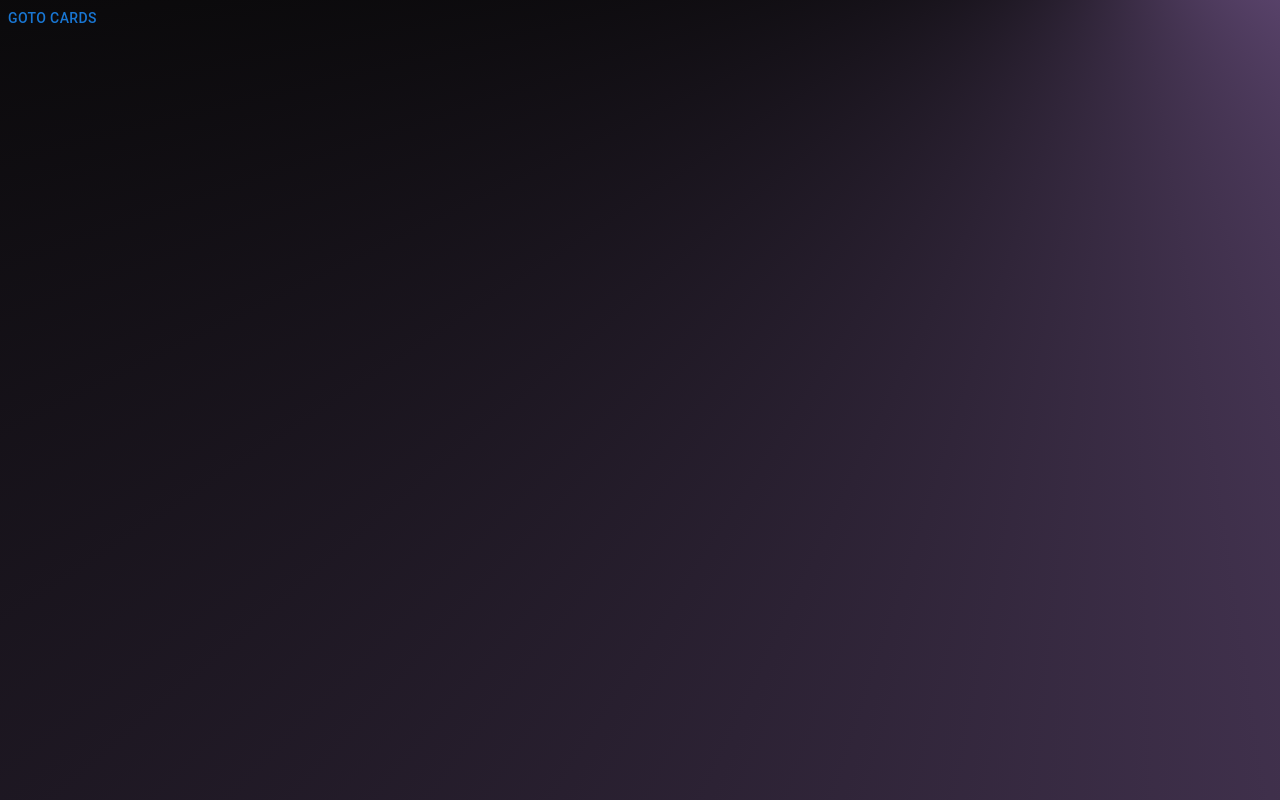
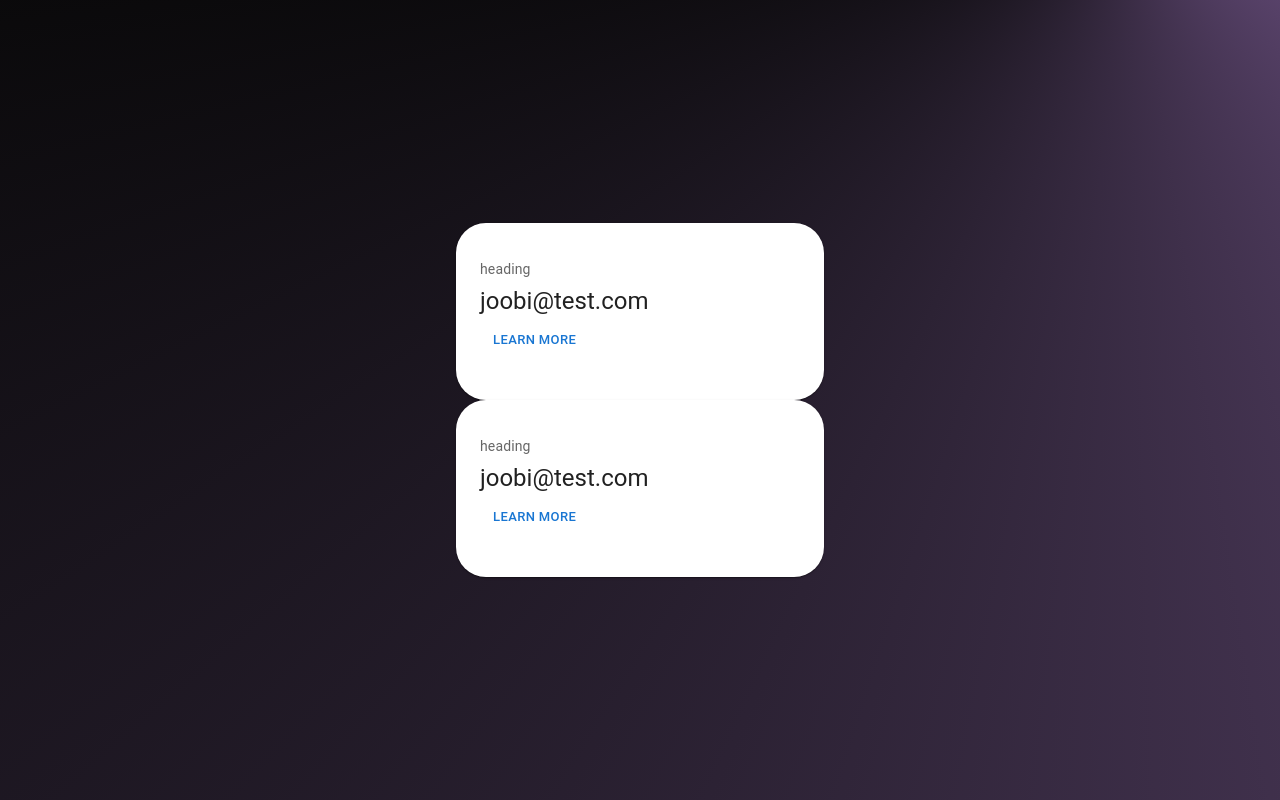
Before and after one commit to keycode-kv/curater-ui, a React (Create React App) app: page / in a window 1280 px wide. Built offline with nearby package versions, Linux system fonts and the light colour scheme.

Commit message:
changes   - swipable cards   - empty card stack splash

```diff
--- /dev/null
+++ b/jsconfig.json
@@ -0,0 +1,6 @@
+{
+  "compilerOptions": {
+    "baseUrl": "src"
+  },
+  "include": ["src"]
+}
--- a/package.json
+++ b/package.json
@@ -8,8 +8,11 @@
     "@mui/icons-material": "^5.14.9",
     "@mui/material": "^5.14.9",
     "@mui/styles": "^5.14.9",
+    "@use-gesture/react": "^10.2.27",
     "ahooks": "^3.7.8",
     "axios": "^1.5.0",
+    "i": "^0.3.7",
+    "npm": "^10.1.0",
     "qs": "^6.11.2",
     "react": "^17.0.2",
     "react-dom": "^17.0.2",
@@ -17,6 +20,7 @@
     "react-router": "^6.16.0",
     "react-router-dom": "^6.16.0",
     "react-scripts": "5.0.1",
+    "react-spring": "^9.7.2",
     "web-vitals": "^2.1.4",
     "zustand": "^4.4.1"
   },
--- a/src/App.js
+++ b/src/App.js
@@ -2,7 +2,7 @@ import { ErrorBoundary } from 'react-error-boundary';
 import { Route, Routes } from 'react-router-dom';
 
 import Card from './pages/card';
-import Home from './pages/home';
+import Home from './pages/home-2';
 import Login from './pages/login';
 
 import './App.css';
--- /dev/null
+++ b/src/pages/home-2/components/article-card/index.jsx
@@ -0,0 +1,81 @@
+import React from 'react';
+
+import { useGesture } from '@use-gesture/react'
+import { useSpring, animated } from 'react-spring';
+
+
+import Card from '@mui/material/Card';
+import CardActions from '@mui/material/CardActions';
+import CardContent from '@mui/material/CardContent';
+import Button from '@mui/material/Button';
+import Typography from '@mui/material/Typography';
+
+export default function ArticleCard({
+  card,
+  onSwipeRight,
+  onSwipeLeft
+}) {
+  const [{ x, y, opacity }, api] = useSpring(() => ({ x: 0, y: 0, opacity: 1 }))
+
+  const bind = useGesture({
+    onDrag: ({ down, movement: [mx, my] }) => {
+      api.start({
+        x: down ? mx : 0,
+        y: down ? my : 0,
+        opacity: mx > 300 ? 1 : 0.5
+      })
+    },
+    onDragEnd: ({
+      movement: [mx, my]
+    }) => {
+      console.log({mx})
+      if (mx && Math.abs(mx)>300) {
+        if (mx > 0) {
+          onSwipeRight()
+        } else {
+          onSwipeLeft()
+        }
+      } else if (mx || my) {
+        api.start({
+          x: 0,
+          y: 0,
+          opacity: 1,
+        })
+      } else {
+        console.log("onClick here...")
+      }
+    }
+  })
+
+  return (
+    <animated.div
+      {...bind()}
+      style={{
+        x,
+        y,
+        opacity
+      }}
+    >
+      <Card
+        sx={{
+          minWidth: 320,
+          px: '24px',
+          py: '36px',
+          borderRadius: '30px',
+          touchAction: 'none',
+        }}>
+        <CardContent sx={{ padding: 0 }}>
+          <Typography sx={{ fontSize: 14 }} color="text.secondary" gutterBottom>
+            {card?.title}
+          </Typography>
+          <Typography variant="h5" component="div">
+            {card?.source_email}
+          </Typography>
+        </CardContent>
+        <CardActions>
+          <Button size="small">Learn More</Button>
+        </CardActions>
+      </Card>
+    </animated.div>
+  );
+}
--- /dev/null
+++ b/src/pages/home-2/components/card-stack/index.jsx
@@ -0,0 +1,39 @@
+import React from 'react';
+
+import { useCardsStore } from 'stores/cards';
+
+import ArticleCard from '../article-card';
+
+export default function CardStack({ cards }) {
+  const removeCard = useCardsStore((state) => state.removeCard);
+
+
+  const swiped = (cardId) => {
+    removeCard(cardId)
+  }
+
+  const handleSwipeLeft = (cardId) => {
+    // TODO: ADD swipe left action
+    console.log('Swipped left');
+    swiped(cardId);
+  }
+
+  const handleSwipeRight = (cardId) => {
+    // TODO: ADD swipe right action
+    console.log('Swipped right');
+    swiped(cardId);
+  }
+
+  return (
+    <>
+     {cards?.map((card) =>
+        <ArticleCard
+          key={card.id}
+          card={card}
+          onSwipeLeft={() => handleSwipeLeft(card.id)}
+          onSwipeRight={() => handleSwipeRight(card.id)}
+        />
+     )}
+    </>
+  )
+};
--- /dev/null
+++ b/src/pages/home-2/components/empty-stack/index.jsx
@@ -0,0 +1,49 @@
+import React from 'react';
+
+import { Box } from "@mui/material";
+import { makeStyles } from '@mui/styles';
+
+import {ReactComponent as  EmptyListSplash} from '../../assets/empty-list-splash.svg';
+
+const useStyles = makeStyles({
+    imageContainer: {
+     maxWidth: '100%'
+    },
+    emptyText: {
+      color: '#F0F0F0',
+      fontSize: '28px',
+      fontStyle: 'italic',
+      fontWeight: 300,
+      textAlign: 'center'
+    },
+    setupMailAction: {
+      fontWeight: 400,
+      textDecorationLine: 'underline'
+    },
+
+  });
+
+export default function EmptyStack() {
+  const classes = useStyles();
+  const handleNavigateToSetupMail = () => {
+    console.log("handle navigation here")
+  };
+  return (
+    <Box
+      sx={{
+        display: 'flex',
+        flexDirection: 'column',
+        alignItems: 'center',
+        justifyContent: 'center'
+      }}
+    >
+      <EmptyListSplash className={classes.imageContainer} />
+      <div className={classes.emptyText}>
+        Looks unusually quiet here, have you&nbsp;
+        <span role='button' onClick={handleNavigateToSetupMail} className={classes?.setupMailAction}>
+          set up mail forwarding?
+        </span>
+      </div>
+    </Box>
+  );
+};
--- /dev/null
+++ b/src/pages/home-2/index.jsx
@@ -0,0 +1,31 @@
+import React from "react";
+import { Box } from "@mui/material";
+
+import CardStack from "./components/card-stack";
+import EmptyStack from "./components/empty-stack";
+
+import { useCardsStore } from "stores/cards";
+
+const Home = () => {
+  const cards = useCardsStore((state) => state.cards);
+  const showEmptyWidget = !cards?.length
+  return (
+    <Box
+      sx={{
+        height: '100vh',
+        display: 'flex',
+        flexGrow: '1',
+        flexDirection: 'column',
+        alignItems: 'center',
+        justifyContent: 'center'
+      }}
+    >
+      {showEmptyWidget
+        ? <EmptyStack />
+        : <CardStack cards={cards} />
+      }
+    </Box>
+  );
+};
+
+export default Home;
--- /dev/null
+++ b/src/stores/cards.js
@@ -0,0 +1,36 @@
+import { create } from "zustand";
+
+const useCardsStore = create((set) => ({
+    cards: [
+      {
+        "id": "id_123",
+        "title": "heading",
+        "content": "gist of the newsletter",
+        "rating": 3.55,
+        "view_count": 1432,
+        "source_email": "joobi@test.com",
+        "tags": ["golang", "backend", "programming"],
+        "comments_count": 1562
+      },
+      {
+        "id": "id_1444",
+        "title": "heading",
+        "content": "gist of the newsletter",
+        "rating": 3.55,
+        "view_count": 1432,
+        "source_email": "joobi@test.com",
+        "tags": ["golang", "backend", "programming"],
+        "comments_count": 1562
+      },
+    ],
+    setUser: (newUserData) => set(() => ({ user: newUserData })),
+    removeCard: (cardId) => set((state) => {
+        console.log({
+            cardId,
+            state
+        })
+        return ({ ...state, cards: state.cards.filter((card) => card.id !== cardId) })
+    })
+}));
+
+export { useCardsStore }
```
Also changed, not shown: src/pages/home-2/assets/empty-list-splash.svg (added), 1 other file (tests, documents, lock files or other folders).
